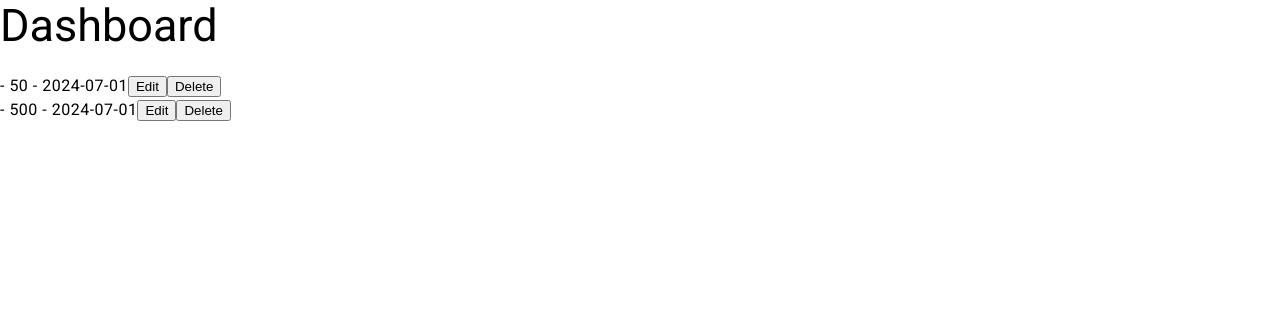
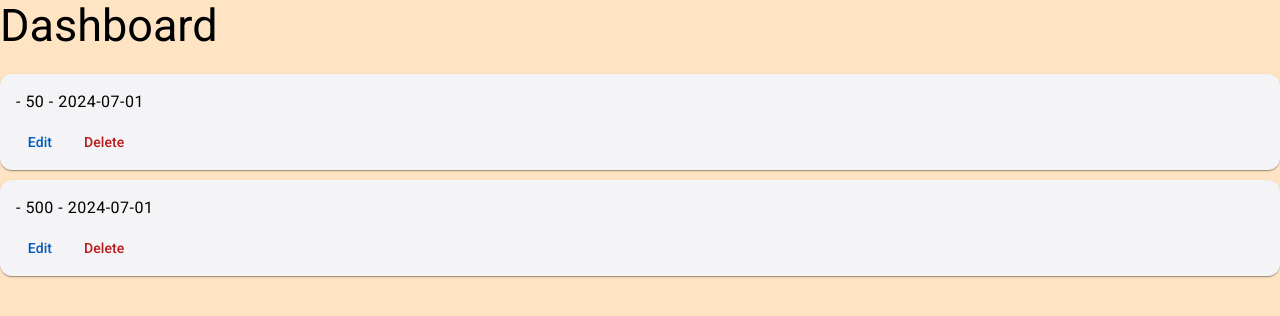
Before and after one commit to kprasad475/expense-tracker, an Angular app: page /dashboard in a window 1280 px wide. Shown: the top 316 px of the page. Built offline with nearby package versions, Linux system fonts and the light colour scheme; data requests are answered from the project's data file.

Commit message:
add-expense-style-update

```diff
--- a/src/app/add-expense/add-expense.component.css
+++ b/src/app/add-expense/add-expense.component.css
@@ -5,7 +5,7 @@
     max-width: 400px;
     margin: 0 auto;
     padding: 20px;
-    background-color: #f9f9f9;
+    background-color: #eb8467;
     border-radius: 8px;
     box-shadow: 0 2px 8px rgba(0, 0, 0, 0.1);
   }
@@ -23,3 +23,9 @@
     align-self: center;
     margin-top: 20px;
   }
+  .mat-mdc-raised-button[disabled], .mat-mdc-raised-button.mat-mdc-button-disabled {
+    cursor: default;
+    pointer-events: none;
+    color: var(--mdc-protected-button-disabled-label-text-color);
+    background-color: rgb(235 230 156 / 86%);
+}
--- /dev/null
+++ b/src/app/edit-dialog/edit-dialog.component.css
@@ -0,0 +1,9 @@
+mat-form-field {
+    width: 100%;
+  }
+
+  mat-dialog-actions {
+    display: flex;
+    justify-content: flex-end;
+    gap: 10px;
+  }
--- /dev/null
+++ b/src/app/edit-dialog/edit-dialog.component.html
@@ -0,0 +1,19 @@
+<h2 mat-dialog-title>Edit Expense</h2>
+<form (ngSubmit)="updateExpense()">
+  <mat-form-field>
+    <mat-label>Description</mat-label>
+    <input matInput [(ngModel)]="data.expense.description" name="description">
+  </mat-form-field>
+  <mat-form-field>
+    <mat-label>Amount</mat-label>
+    <input matInput [(ngModel)]="data.expense.amount" name="amount">
+  </mat-form-field>
+  <mat-form-field>
+    <mat-label>Date</mat-label>
+    <input matInput [(ngModel)]="data.expense.date" name="date" type="date">
+  </mat-form-field>
+  <div mat-dialog-actions>
+    <button mat-raised-button color="primary" type="submit">Update</button>
+    <button mat-button type="button" mat-dialog-close>Cancel</button>
+  </div>
+</form>
--- /dev/null
+++ b/src/app/edit-dialog/edit-dialog.component.ts
@@ -0,0 +1,21 @@
+import { Component, Inject } from '@angular/core';
+import { MAT_DIALOG_DATA, MatDialogRef } from '@angular/material/dialog';
+
+
+@Component({
+  selector: 'app-edit-dialog',
+  templateUrl: './edit-dialog.component.html',
+  styleUrl: './edit-dialog.component.css'
+})
+export class EditDialogComponent {
+
+  constructor(
+    public dialogRef: MatDialogRef<EditDialogComponent>,
+    @Inject(MAT_DIALOG_DATA) public data: any
+  ) {}
+
+  updateExpense() {
+    // Emit the updated expense data back to the parent component
+    this.dialogRef.close(this.data.expense);
+  }
+}
--- a/src/app/expense-list/expense-list.component.css
+++ b/src/app/expense-list/expense-list.component.css
@@ -1,23 +1,7 @@
-.modal {
-    position: fixed;
-    top: 50%;
-    left: 50%;
-    transform: translate(-50%, -50%);
-    background: white;
-    padding: 20px;
-    border: 1px solid #ccc;
-    z-index: 1000;
-  }
+.expense-card {
+  margin: 10px 0;
+}
 
-  .modal form {
-    display: flex;
-    flex-direction: column;
-  }
-
-  .modal form label {
-    margin: 5px 0;
-  }
-
-  .modal form input {
-    margin-bottom: 10px;
-  }
+.mat-card-actions {
+  justify-content: flex-end;
+}
--- a/src/app/expense-list/expense-list.component.html
+++ b/src/app/expense-list/expense-list.component.html
@@ -1,19 +1,9 @@
-<div *ngFor="let expense of expenses">
-  <span>{{ expense.description }} - {{ expense.amount }} - {{ expense.date }}</span>
-  <button (click)="editExpense(expense)">Edit</button>
-  <button (click)="deleteExpense(expense.id)">Delete</button>
-</div>
-
-<!-- Edit Expense Modal -->
-<div *ngIf="selectedExpense" class="modal">
-  <form (ngSubmit)="updateExpense()">
-    <label>Description:</label>
-    <input [(ngModel)]="selectedExpense.description" name="description">
-    <label>Amount:</label>
-    <input [(ngModel)]="selectedExpense.amount" name="amount">
-    <label>Date:</label>
-    <input [(ngModel)]="selectedExpense.date" name="date" type="date">
-    <button type="submit">Update</button>
-    <button type="button" (click)="cancelEdit()">Cancel</button>
-  </form>
-</div>
+<mat-card *ngFor="let expense of expenses" class="expense-card">
+  <mat-card-content>
+    <span>{{ expense.description }} - {{ expense.amount }} - {{ expense.date }}</span>
+  </mat-card-content>
+  <mat-card-actions>
+    <button mat-button color="primary" (click)="openEditDialog(expense)">Edit</button>
+    <button mat-button color="warn" (click)="deleteExpense(expense.id)">Delete</button>
+  </mat-card-actions>
+</mat-card>
--- a/src/app/expense-list/expense-list.component.ts
+++ b/src/app/expense-list/expense-list.component.ts
@@ -1,6 +1,9 @@
 import { Component, OnInit } from '@angular/core';
 import { Expense } from '../expense-model';
 import { ExpenseService } from '../expense.service';
+import { MatDialog } from '@angular/material/dialog';
+import { EditDialogComponent } from '../edit-dialog/edit-dialog.component';
+
 
 @Component({
   selector: 'app-expense-list',
@@ -12,7 +15,7 @@ export class ExpenseListComponent implements OnInit{
 expenses:Expense[]=[]
 selectedExpense:Expense | null = null
 
-  constructor(private service:ExpenseService){}
+  constructor(private service:ExpenseService,private dialog:MatDialog){}
 
   ngOnInit(){
       this.service.getExpenses().subscribe(data =>{
@@ -21,27 +24,24 @@ selectedExpense:Expense | null = null
       })
   }
 
-  editExpense(expense:Expense){
-this.selectedExpense = {...expense};
-  }
+  openEditDialog(expense: any) {
+    const dialogRef = this.dialog.open(EditDialogComponent, {
+      width: '300px',
+      data: { expense }
+    });
 
-  updateExpense() {
-    if (this.selectedExpense && this.selectedExpense.id) {
-      console.log(`Updating expense with ID: ${this.selectedExpense.id}`);
-      this.service.updateExpense(this.selectedExpense.id, this.selectedExpense).subscribe(response => {
-        const index = this.expenses.findIndex(exp => exp.id === this.selectedExpense?.id);
-        if (index !== -1 && this.selectedExpense) {
-          this.expenses[index] = this.selectedExpense!;
+    dialogRef.afterClosed().subscribe(result => {
+      if (result) {
+        // Update the expense in the list with the result
+        const index = this.expenses.findIndex(e => e.id === result.id);
+        if (index !== -1) {
+          this.expenses[index] = result;
         }
-        this.selectedExpense = null; // Close the modal
-      });
-    }
+      }
+    });
   }
 
 
-  cancelEdit(){
-    this.selectedExpense = null;
-  }
 
 
 
--- a/src/styles.css
+++ b/src/styles.css
@@ -1,4 +1,5 @@
 /* You can add global styles to this file, and also import other style files */
 
-html, body { height: 100%; }
+html, body { height: 100%;
+    background-color: bisque; }
 body { margin: 0; font-family: Roboto, "Helvetica Neue", sans-serif; }
```
Also changed, not shown: src/app/app.module.ts (+10 -2 lines), 2 other files (tests, documents, lock files or other folders).
